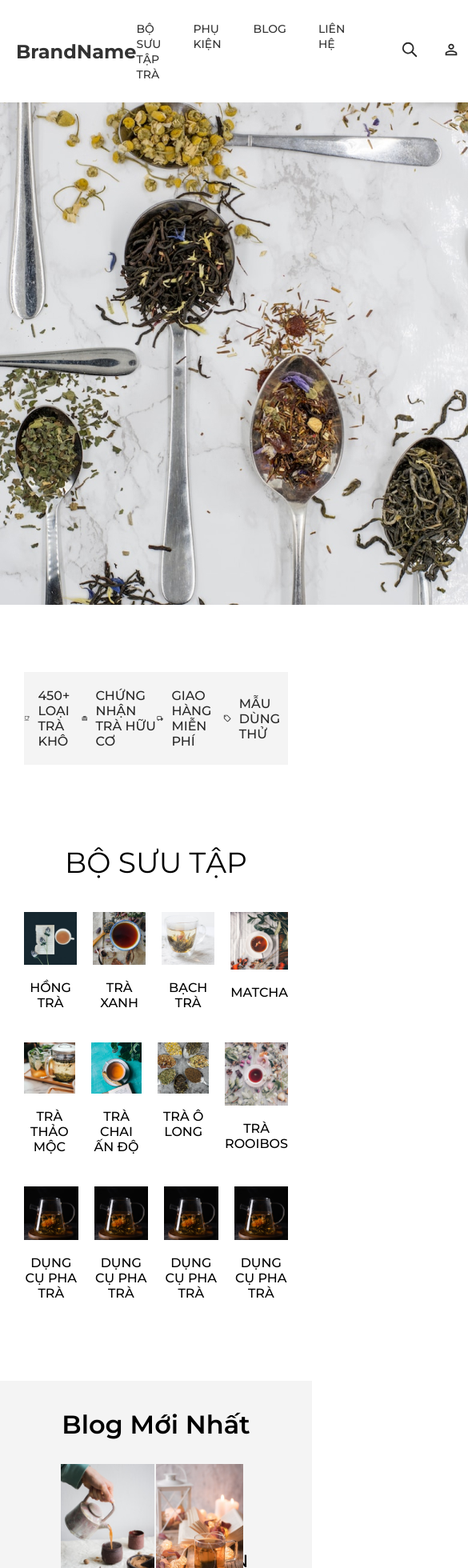
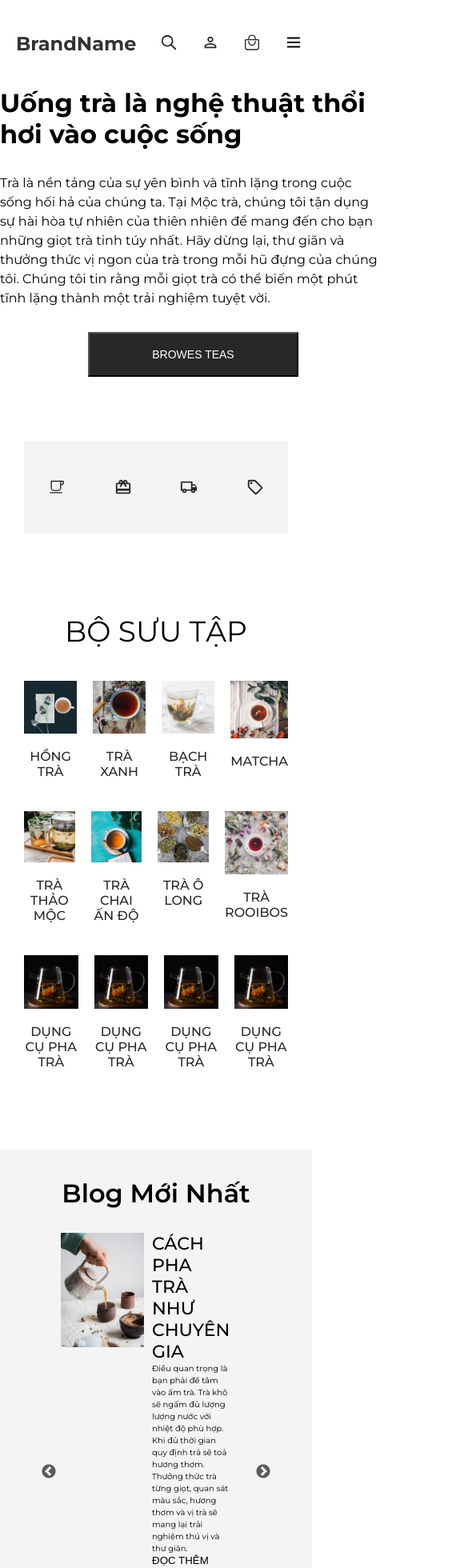
Before and after one commit to thuong22092k3/IE104_MocTraShop, a React (Create React App) app: page / in a window 390 px wide. Shown: the top 1960 px of the page at 80% size, 585 px wide, since content can reach past the window. Built offline with nearby package versions, Linux system fonts and the light colour scheme.

Commit message:
Add responsive for page Home

```diff
--- a/src/Components/Header/Header.jsx
+++ b/src/Components/Header/Header.jsx
@@ -1,15 +1,19 @@
-import React from 'react';
+import React, { useState }from 'react';
 import { Link } from 'react-router-dom';
-// import '../../sass/Components/Header.scss'; // Import file SCSS
-import { BagIcon, SearchIcon, AccountIcon } from '../Icons/index.jsx';
+import { BagIcon, SearchIcon, AccountIcon,MenuIcon } from '../Icons/index.jsx';
 const Header = () => {
+    const [menuOpen, setMenuOpen] = useState(false);
+
+    const toggleMenu = () => {
+        setMenuOpen(!menuOpen);
+    };
     return (
         <header className="header">
             <div className="header-container">
                 <div className="logo">
                     <Link to="/">BrandName</Link>
                 </div>
-                <nav className="navbar">
+                <nav className={`navbar ${menuOpen ? 'open' : ''}`}>
                     <ul>
                         <li>
                             <Link to="/collections">BỘ SƯU TẬP TRÀ</Link>
@@ -41,6 +45,9 @@ const Header = () => {
                             <BagIcon />
                         </Link>
                     </div>
+                    <div className="mobile-menu-button" onClick={toggleMenu}>
+                        <MenuIcon />
+                    </div>
                 </div>
             </div>
         </header>
--- a/src/Components/Home/NewBlog.jsx
+++ b/src/Components/Home/NewBlog.jsx
@@ -13,6 +13,14 @@ const sliderSettings = {
     speed: 500,
     slidesToShow: 2,
     slidesToScroll: 1,
+    responsive: [
+        {
+            breakpoint: 768, // Adjust this breakpoint as needed
+            settings: {
+                slidesToShow: 1, // Change the number of slides to 1 on smaller screens
+            },
+        },
+    ],
 };
 
 
--- a/src/Components/Home/ProductList.jsx
+++ b/src/Components/Home/ProductList.jsx
@@ -1,4 +1,5 @@
 import React from 'react'
+import { Link } from 'react-router-dom';
 import Hong_Tra from '../../assets/Images/Hong_Tra.jpg'
 import Tra_Xanh from '../../assets/Images/Tra_Xanh.jpg'
 import Bach_Tra from '../../assets/Images/Bach_Tra.jpg'
@@ -37,10 +38,12 @@ const ProductList = () => {
             {rows.map((row, rowIndex) => (
                 <div className="row" key={rowIndex}>
                     {row.map((product) => (
+                        <Link to="/collections">
                         <div className="card" key={product.id}>
                             <img src={product.imageUrl} alt={product.name} />
-                            <p>{product.name}</p>
+                            <div className='card__title'>{product.name}</div>
                         </div>
+                    </Link>
                     ))}
                 </div>
             ))}
--- a/src/Components/Icons/index.jsx
+++ b/src/Components/Icons/index.jsx
@@ -1,6 +1,7 @@
 import {
     IoBagHandleOutline,
-    IoCafeOutline
+    IoCafeOutline,
+    IoMenu,
 } from "react-icons/io5";
 import {
     MdOutlinePersonOutline,
@@ -11,7 +12,10 @@ import {
     MdOutlineLocalShipping,
     MdOutlineSell,
 } from "react-icons/md";
-import { HiOutlineSearch } from "react-icons/hi";
+import {
+    HiOutlineSearch,
+    HiOutlineMenu,
+} from "react-icons/hi";
 //import { GoLocation } from "react-icons/go";
 
 const BagIcon = () => {
@@ -49,7 +53,9 @@ const ShippingIcon = () => {
 const SellIcon = () => {
     return <MdOutlineSell size={22} />;
 };
-
+const MenuIcon = () => {
+    return <HiOutlineMenu size={22} />;
+};
 
 
 export {
@@ -63,4 +69,5 @@ export {
     RedeemIcon,
     ShippingIcon,
     SellIcon,
+    MenuIcon,
 };
--- a/src/sass/Components/_footer.scss
+++ b/src/sass/Components/_footer.scss
@@ -39,4 +39,17 @@
         }
       }
     }
+    @media screen and (max-width: 768px) {
+      .footer-container{
+        display: flex;
+        flex-direction: column;
+        margin-left: 10px;
+      }
+      .footer-column{
+        margin-bottom: 20px;
+      }
+      br{
+        display: none;
+      }
+    }
   }
--- a/src/sass/Components/_header.scss
+++ b/src/sass/Components/_header.scss
@@ -1,5 +1,3 @@
-/* Header.scss */
-// @import '../variables';
 .header {
   background-color: #fff;
   padding: 10px 0;
@@ -13,14 +11,23 @@
     margin: 0 auto;
     padding: 30px 20px;
     font-weight: 500;
+
     .logo {
       font-size: 24px;
       font-weight: bold;
 
       a {
-        text-decoration: none;
         color: #333;
       }
+    }
+
+    .mobile-menu-button {
+      display: none;
+      cursor: pointer;
+    }
+
+    .mobile-menu-button:hover {
+      color: $hover-color;
     }
 
     .navbar {
@@ -33,7 +40,6 @@
           font-weight: 500;
 
           a {
-            text-decoration: none;
             color: #333;
             font-size: 14px;
 
@@ -64,5 +70,30 @@
         }
       }
     }
+
+    @media screen and (max-width: 768px) {
+      .mobile-menu-button {
+        display: block;
+        margin-left: 30px;
+      }
+
+      .navbar {
+        display: none;
+      }
+
+      .navbar.open {
+        display: flex;
+        flex-direction: column;
+        align-items: flex-start;
+        background-color: #fff;
+        position: absolute;
+        top: 58px;
+        left: 0;
+        width: 100%;
+        padding: 10px;
+        z-index: 1;
+
+      }
+    }
   }
 }
--- a/src/sass/Components/_landingPage.scss
+++ b/src/sass/Components/_landingPage.scss
@@ -1,21 +1,24 @@
-.landingPage{
+.landingPage {
 
     display: flex;
     justify-content: space-between;
     align-items: center;
     justify-content: space-around;
 
-    .container{
+    .container {
         max-width: 550px;
     }
-    &__h1{
+
+    &__h1 {
         margin-bottom: 30px;
     }
-    &__p{
+
+    &__p {
         margin-bottom: 30px;
         line-height: 1.5;
     }
-    &__btn{
+
+    &__btn {
         background-color: $bg-btn;
         color: $txt-white;
         width: 263px;
@@ -23,12 +26,31 @@
         font-size: 14px;
         cursor: pointer;
     }
-    &__btn:hover{
+
+    &__btn:hover {
         background-color: $txt-white;
         color: $txt-main-color;
     }
-    &__btn:active{
+
+    &__btn:active {
         background-color: $bg-btn;
         color: $txt-white;
     }
+
+    img {
+        max-width: 100%;
+        height: auto;
+    }
+
+    @media screen and (max-width: 768px) {
+        img {
+            margin-bottom: 0;
+            display: none;
+            // Giảm khoảng cách giữa ảnh và container khi màn hình nhỏ hơn 768px
+        }
+
+        .landingPage__btn {
+            margin: 0 110px;
+        }
+    }
 }
--- a/src/sass/Components/_newBlog.scss
+++ b/src/sass/Components/_newBlog.scss
@@ -21,8 +21,11 @@
         flex-grow: 1;
 
         img {
+            max-width: 100%;
+            height: auto;
             margin-right: 20px;
             max-width: 100%;
+            height: auto;
         }
 
         &__info {
@@ -63,7 +66,7 @@
     &__btn:active {
         color: $txt-second-color;
     }
-}
+
     .slick-prev::before {
         color: $bg-btn;
     }
@@ -71,3 +74,16 @@
     .slick-next::before {
         color: $bg-btn;
     }
+
+    @media screen and (max-width: 768px) {
+        img {
+            max-width: 50%;
+            margin-right: 10px; // Adjust the maximum width for smaller screens
+        }
+
+        .newBlog__content__info {
+            font-size: 10px;
+        }
+
+    }
+}
--- a/src/sass/Components/_partner.scss
+++ b/src/sass/Components/_partner.scss
@@ -1,18 +1,21 @@
-.partner{
+.partner {
     display: flex;
     justify-content: space-between;
     align-items: center;
     justify-content: space-around;
     margin-bottom: 100px;
-    .container{
+
+    .container {
         max-width: 406px;
     }
-    &__h1{
+
+    &__h1 {
         font-size: 36px;
         font-weight: 600;
         margin-bottom: 30px;
     }
-    &__btn{
+
+    &__btn {
         background-color: $txt-white;
         color: $txt-main-color;
         width: 360px;
@@ -21,12 +24,28 @@
         cursor: pointer;
     }
 
-    &__btn:hover{
+    &__btn:hover {
         background-color: $bg-btn;
         color: $txt-white;
     }
-    &__btn:active{
+
+    &__btn:active {
         background-color: $txt-white;
         color: $txt-main-color;
     }
+
+    @media screen and (max-width: 768px) {
+        img {
+            margin-bottom: 0;
+            display: none;
+        }
+
+        .container {
+            display: flex;
+            flex-direction: column;
+            justify-content: center;
+            align-items: center;
+            margin: 0px;
+        }
+    }
 }
--- a/src/sass/Components/_policy.scss
+++ b/src/sass/Components/_policy.scss
@@ -17,5 +17,10 @@
         }
     }
 
+    @media screen and (max-width: 768px) {
+        p {
+            display: none;
+        }
+    }
 
 }
--- a/src/sass/Components/_productList.scss
+++ b/src/sass/Components/_productList.scss
@@ -22,12 +22,17 @@
                 height: auto;
             }
 
-            p {
+            &__title {
                 font-size: 16px;
                 margin-top: 15px;
                 font-weight: 500;
                 text-transform: uppercase;
+                color: $txt-main-color;
             }
+        }
+
+        .card:hover {
+            background-color: $bg-footer;
         }
     }
 }
--- a/src/sass/_base.scss
+++ b/src/sass/_base.scss
@@ -7,6 +7,8 @@
     box-sizing: border-box;
     -webkit-tap-highlight-color: transparent;
     user-select: none;
+    text-decoration: none;
+
   }
 
 
```
Lines whose indentation alone changed are shown as unchanged.
